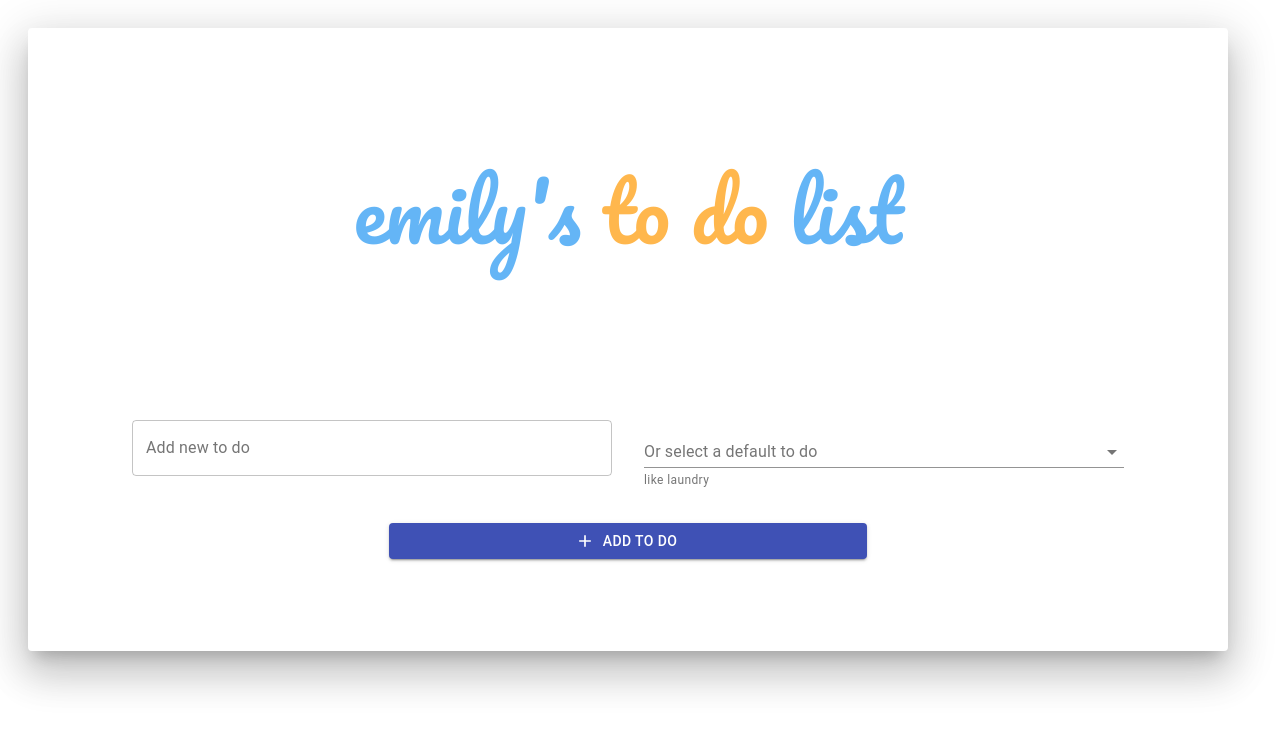
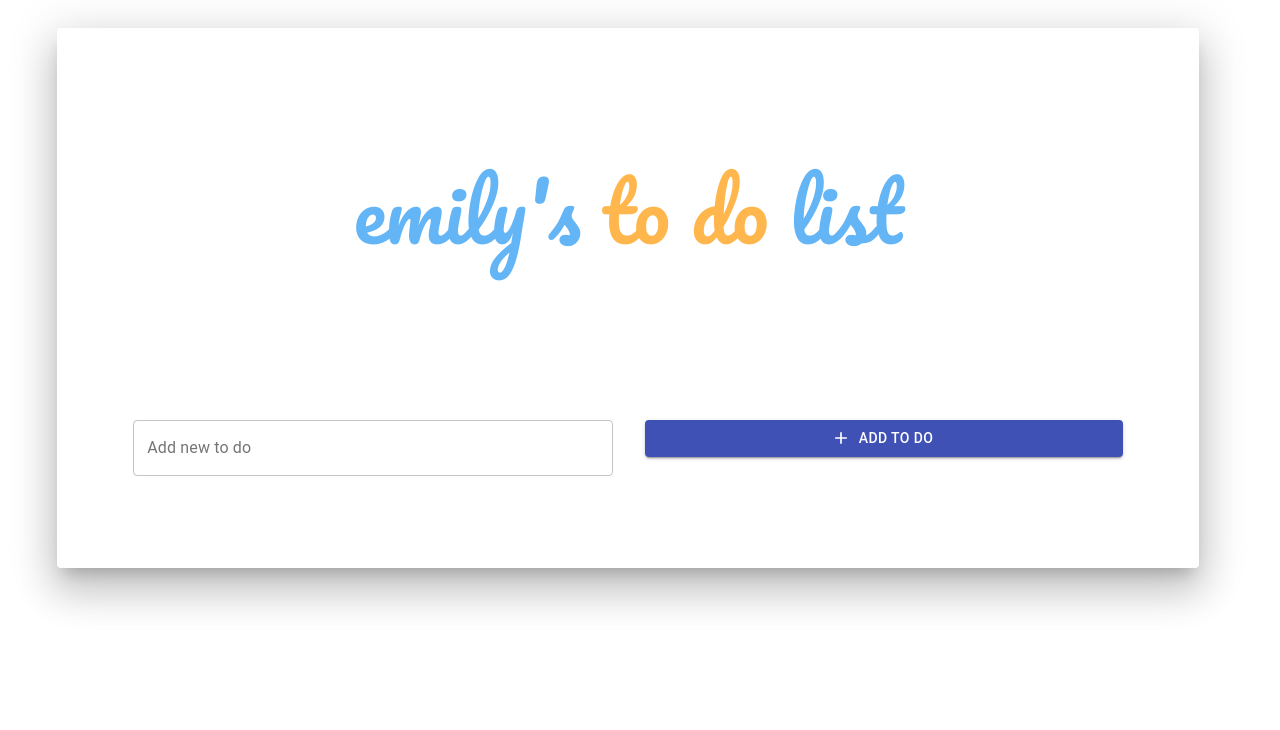
Before and after one commit to ewirtz3/react_todo_list, a React (Create React App) app: page / in a window 1280 px wide. Shown: the top 730 px of the page. Built offline with nearby package versions, Linux system fonts and the light colour scheme.

Commit message:
reverting to where I started

```diff
--- a/src/components/AddNewItem.js
+++ b/src/components/AddNewItem.js
@@ -1,5 +1,5 @@
-import React, { useState } from "react";
-import { makeStyles, TextField, Button, MenuItem } from "@material-ui/core";
+import React from "react";
+import { makeStyles, TextField, Button } from "@material-ui/core";
 import AddIcon from "@material-ui/icons/Add";
 
 const useStyles = makeStyles((theme) => ({
@@ -17,21 +17,8 @@ const useStyles = makeStyles((theme) => ({
   },
 }));
 
-const defaultTodos = [
-  { value: "laundry", label: "laundry" },
-  { value: "grocery store", label: "grocery store" },
-  { value: "gym", label: "gym" },
-  { value: "clean room", label: "clean room" },
-];
-
 export default function AddNewItem({ handleSubmitKey, handleSubmitBtn }) {
-  const [newTodo, setNewTodo] = useState("");
   const classes = useStyles();
-
-  const handleChange = (event) => {
-    console.log(event.target.value);
-    setNewTodo(event.target.value);
-  };
 
   return (
     <div className={classes.root}>
@@ -47,20 +34,6 @@ export default function AddNewItem({ handleSubmitKey, handleSubmitBtn }) {
           variant="outlined"
           color="primary"
         />
-        <TextField
-          id="select-default"
-          select
-          label="Or select a default to do"
-          value={newTodo}
-          onChange={handleChange}
-          helperText="like laundry"
-        >
-          {defaultTodos.map((todo) => (
-            <MenuItem key={todo.value} value={todo.value}>
-              {todo.label}
-            </MenuItem>
-          ))}
-        </TextField>
         <Button
           variant="contained"
           color="primary"
--- a/src/components/toDoList.js
+++ b/src/components/toDoList.js
@@ -64,7 +64,10 @@ export default function ToDoList() {
   return (
     <div className={classes.root}>
       <Grid container spacing={3}>
-        <AddNewItem handleSubmitBtn={handleSubmitBtn} />
+        <AddNewItem
+          handleSubmitBtn={handleSubmitBtn}
+          handleSubmitKey={handleSubmitKey}
+        />
         <List className={classes.list}>
           {tasks.map((item) => (
             <ToDoItem
```
